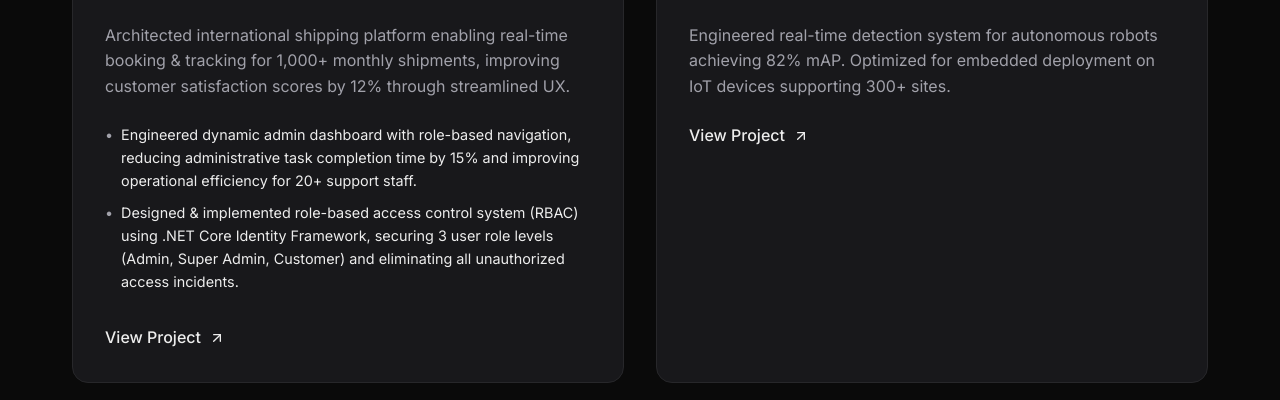
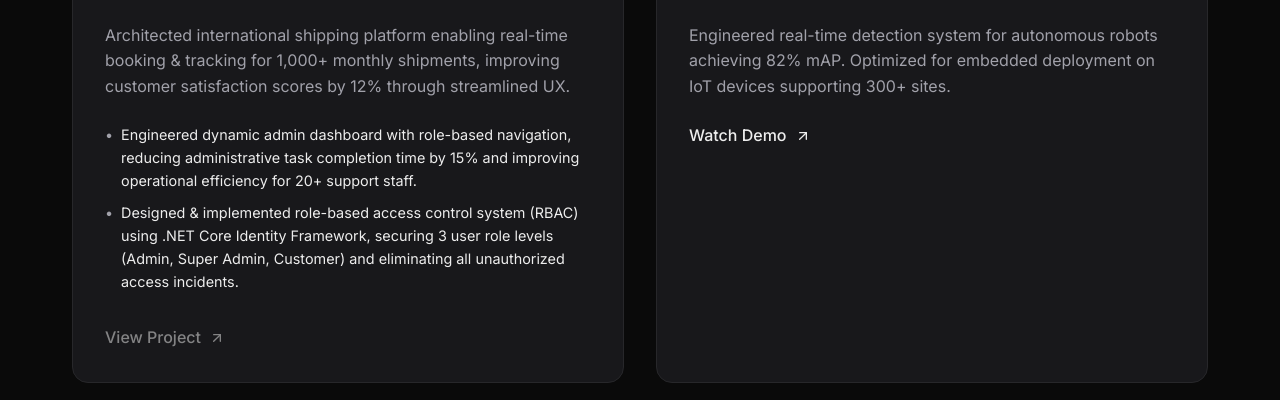
Before and after one commit to agamgopani/portfolio, a React (Vite) app: page / in a window 1280 px wide. Shown: the part 3420-3820 px from the top of the page. Built offline with nearby package versions, Linux system fonts and the light colour scheme.

Commit message:
feat: add YouTube demo link to Trash Detection project

```diff
--- a/src/components/Projects.jsx
+++ b/src/components/Projects.jsx
@@ -25,9 +25,15 @@ const Projects = () => {
                 )}
 
                 <div className="project-links">
-                                    <a href="#" className="link-arrow">
+                  {project.link ? (
+                    <a href={project.link} className="link-arrow" target="_blank" rel="noopener noreferrer">
+                      {project.link.includes('youtube') ? 'Watch Demo' : 'View Project'} <ArrowUpRight size={16} />
+                    </a>
+                  ) : (
+                    <span className="link-arrow disabled" style={{ opacity: 0.5, cursor: 'not-allowed' }}>
                       View Project <ArrowUpRight size={16} />
-                                    </a>
+                    </span>
+                  )}
                 </div>
               </div>
             </div>
--- a/src/data/resume.js
+++ b/src/data/resume.js
@@ -67,7 +67,8 @@ export const resumeData = {
         {
             title: "Real-time Trash Detection",
             tech: "YOLOv11n, Python, Computer Vision",
-            description: "Engineered real-time detection system for autonomous robots achieving 82% mAP. Optimized for embedded deployment on IoT devices supporting 300+ sites."
+            description: "Engineered real-time detection system for autonomous robots achieving 82% mAP. Optimized for embedded deployment on IoT devices supporting 300+ sites.",
+            link: "https://www.youtube.com/watch?v=wA671yO8v8U"
         }
     ],
     education: [
```
Lines whose indentation alone changed are shown as unchanged.
